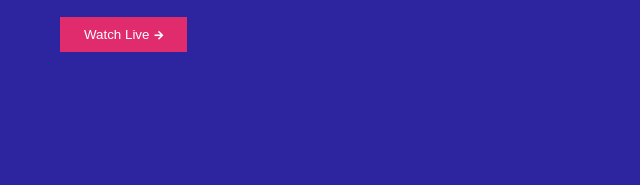
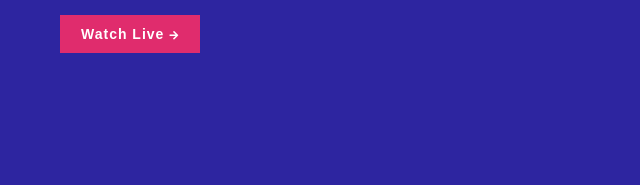
Before and after one commit to Tushar8640/Responsive-Football, a plain HTML site: page index.html in a window 1280 px wide. Shown: the part 401-586 px from the top of the page, 0-640 px from the left. Drawn offline with Linux system fonts and the light colour scheme.

Commit message:
button added hover

```diff
--- a/style.css
+++ b/style.css
@@ -20,18 +20,36 @@ body{
  }
  button{
     background: #E02C6D;
-    border: none;
+    border: 1px solid #E02C6D;
     margin-bottom: 15px;
-   margin-top: 20px;
-   padding: 10px 24px;
+    margin-top: 20px;
+    padding: 10px 20px;
+    transition: .2s;
  }
+ button:hover{
+     background: #fff;
+     border: 1px solid #E02C6D;
+ }
+ button:hover a{
+     color: #E02C6D;
+ }
+ button:hover i{
+     margin-left: 15px;
+ }
+ /* button:hover i{
+     margin-left: 10px;
+ } */
  button i{
     margin-left: 5px;
     font-size: 10px;
+    transition: .2s;
 }
 button a{
     text-decoration: none;
     color: #fff;
+    font-size: 14px;
+    font-weight: bold;
+    letter-spacing: 1px;
 }
  i{
      font-size: 40px;
```
